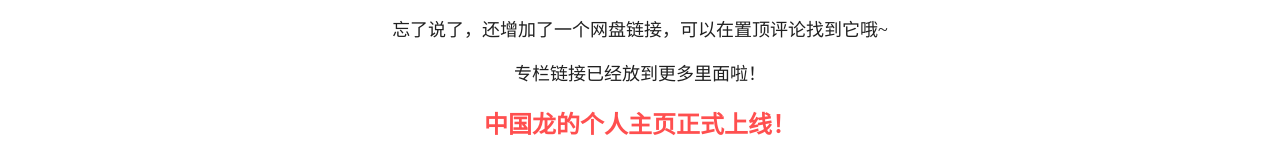
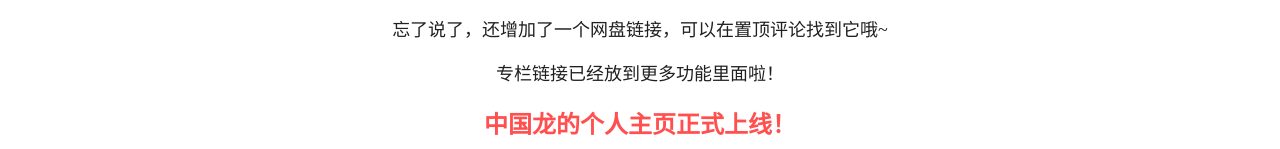
Before and after one commit to Chinadragon123/old_homepage, a plain HTML site: page dynamic.html in a window 1280 px wide. Shown: the part 406-555 px from the top of the page. Drawn offline with Linux system fonts and the light colour scheme; a script that the page names is missing.

Commit message:
添加文字

```diff
--- a/dynamic.html
+++ b/dynamic.html
@@ -26,7 +26,7 @@
             <h2>Python3.12.5版本来啦！</h2>
             <p>Python官网更新了3.12.5版本，善良的龙龙已经同步到网盘上了呢，同时还同步了最新的测试版3.13.0rc1，欢迎大家来下载体验！</p>
             <p>忘了说了，还增加了一个网盘链接，可以在置顶评论找到它哦~</p>
-            <p>专栏链接已经放到更多里面啦！</p>
+            <p>专栏链接已经放到更多功能里面啦！</p>
             <h2>中国龙的个人主页正式上线！</h2>
             <p>7月17日，新版主页正式上线！当然随着新版主页的到来，旧版主页已不再维护，不过你可以在主页中的友情链接中来访问旧版主页的最后的快照版本！</p>
             <p>此外新版主页会持续更新维护，欢迎大家来动态瞧一瞧~</p>
```
